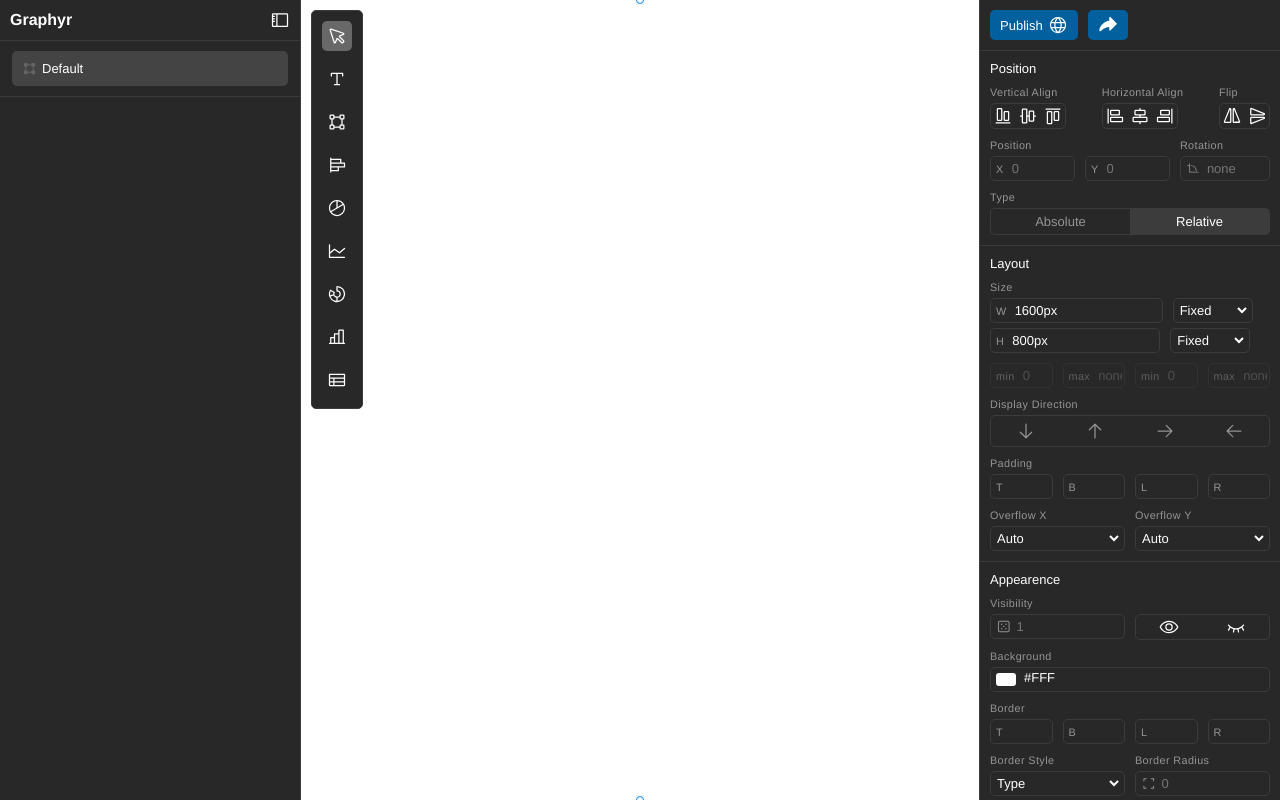
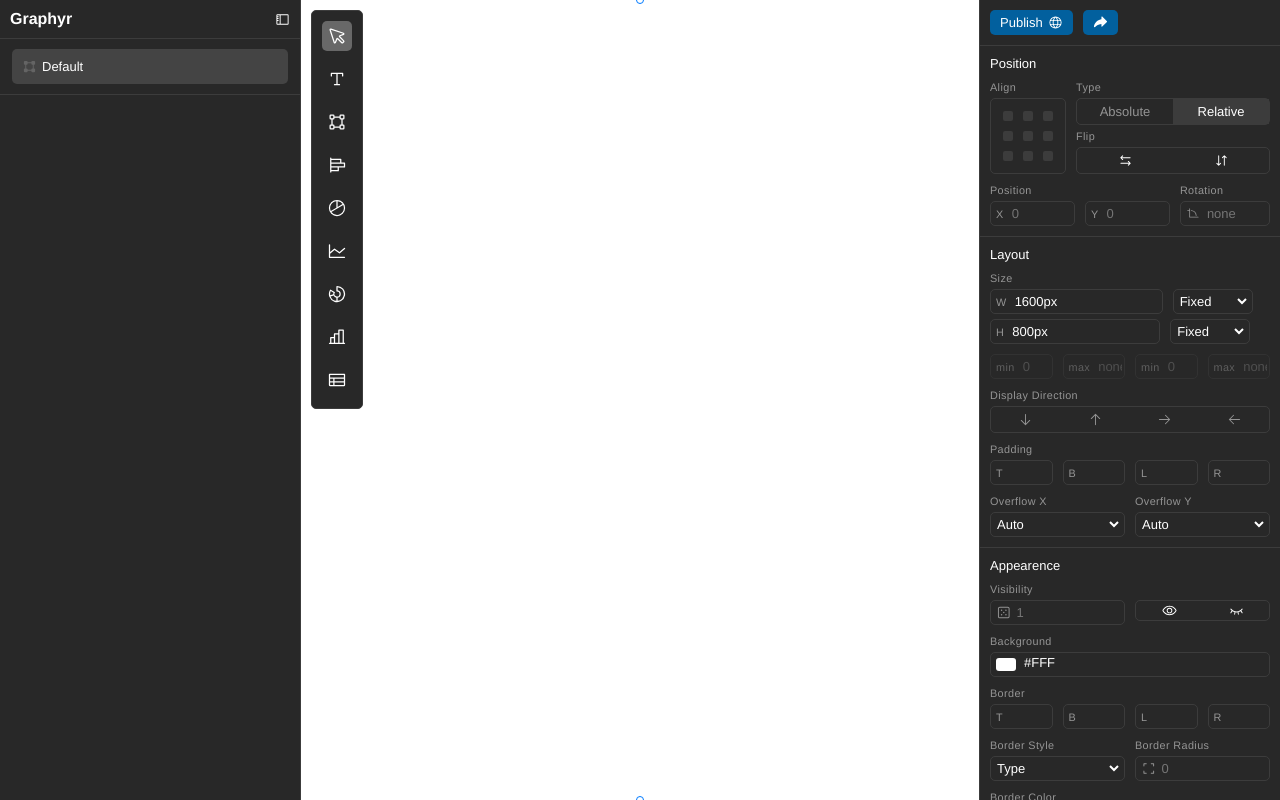
Before and after one commit to Gacktto/Graphyr, a React (Vite) app: page / in a window 1280 px wide. Built offline with nearby package versions, Linux system fonts and the light colour scheme.

Commit message:
refactor: refactor Rightbar structure and style

```diff
--- a/src/components/Canvas/Canvas.tsx
+++ b/src/components/Canvas/Canvas.tsx
@@ -489,6 +489,7 @@ export default function Canvas() {
             updateElementStyle(elementId, {
                 left: `${newLeft}px`,
                 top: `${newTop}px`,
+                margin: '',
             });
         };
 
--- a/src/components/GUI/Rightbar/sections/PositionSection.tsx
+++ b/src/components/GUI/Rightbar/sections/PositionSection.tsx
@@ -1,14 +1,8 @@
-import React from 'react';
+import React, { useState } from 'react';
 import styles from '../../../../styles/Sidebar.module.css';
 import {
-    AlignBottomIcon,
-    AlignLeftIcon,
-    AlignRightIcon,
-    AlignTopIcon,
-    AlignCenterHorizontalIcon,
-    AlignCenterVerticalIcon,
-    FlipHorizontalIcon,
-    FlipVerticalIcon,
+    ArrowsLeftRightIcon,
+    ArrowsDownUpIcon,
     AngleIcon,
 } from '@phosphor-icons/react';
 import type { ElementNode } from '../../../TreeView/TreeView';
@@ -19,8 +13,26 @@ interface PositionSectionProps {
     onStyleChange: (style: React.CSSProperties) => void;
 }
 
+const positionConfigs = [
+  { id: 'topLeft', style: { top: 0, left: 0, right: '', bottom: '', margin: 'auto' } },
+  { id: 'top', style: { top: 0, left: 0, right: 0, bottom: '', margin: 'auto' } },
+  { id: 'topRight', style: { top: 0, left: '', right: 0, bottom: '', margin: 'auto' } },
+  { id: 'left', style: { top: 0, left: 0, right: '', bottom: 0, margin: 'auto' } },
+  { id: 'center', style: { top: 0, left: 0, right: 0, bottom: 0, margin: 'auto' } },
+  { id: 'right', style: { top: 0, left: '', right: 0, bottom: 0, margin: 'auto' } },
+  { id: 'bottomLeft', style: { top: '', left: 0, right: '', bottom: 0, margin: 'auto' } },
+  { id: 'bottom', style: { top: '', left: 0, right: 0, bottom: 0, margin: 'auto' } },
+  { id: 'bottomRight', style: { top: '', left: '', right: 0, bottom: 0, margin: 'auto' } },
+];
+
 export const PositionSection: React.FC<PositionSectionProps> = React.memo(
     ({ selectedElement, computedStyles, onStyleChange }) => {
+        const [activePosition, setActivePosition] = useState<string | null>(null);
+
+        const handlePositionClick = (config: typeof positionConfigs[number]) => {
+            setActivePosition(config.id);
+            onStyleChange(config.style);
+        };
         return (
             <div className={styles.section}>
                 <div
@@ -30,50 +42,82 @@ export const PositionSection: React.FC<PositionSectionProps> = React.memo(
                     Position
                     {/* Row Start */}
                     <div className={styles.row}>
-                        <div className={styles.group}>
+                        <div className={`${styles.group}`} style={{height: "100%"}}>
                             <div className={styles.groupTitle}>
-                                Vertical Align
+                                Align
                             </div>
-                            <div className={styles.groupContent}>
-                                <AlignBottomIcon
-                                    className={`${styles.icon} ${styles.button}`}
-                                />
-                                <AlignCenterVerticalIcon
-                                    className={`${styles.icon} ${styles.button}`}
-                                />
-                                <AlignTopIcon
-                                    className={`${styles.icon} ${styles.button}`}
-                                />
+                            <div className={`${styles.groupContent}`}>
+                                <div className={styles.handlePosition}>
+                                    {positionConfigs.map((config) => (
+                                        <div
+                                            key={config.id}
+                                            className={`${styles.buttonPosition} ${
+                                                activePosition === config.id ? styles.active : ''
+                                            }`}
+                                            onClick={() => handlePositionClick(config)}
+                                        />
+                                    ))}
+                                </div>
                             </div>
                         </div>
-                        <div className={styles.group}>
-                            <div className={styles.groupTitle}>
-                                Horizontal Align
+
+                        <div className={`${styles.group} ${styles.fill}`}>
+                            <div className={styles.groupTitle}>Type</div>
+                            <div className={styles.groupChoices}>
+                                <div
+                                    className={`${styles.choice} ${selectedElement?.style?.position === "absolute" ? styles.active : styles.inactive}`}
+                                    onClick={() => {
+                                        const currentType =
+                                            selectedElement?.style?.position;
+                                        console.log(currentType);
+
+                                        onStyleChange({
+                                            position:
+                                                currentType === 'absolute'
+                                                    ? currentType
+                                                    : 'absolute',
+                                        });
+                                    }}
+                                    >
+                                        Absolute
+                                </div>
+                                <div
+                                    className={`${styles.choice} ${selectedElement?.style?.position === "relative" ? styles.active : styles.inactive}`}
+                                    onClick={() => {
+                                        const currentType =
+                                            selectedElement?.style?.position;
+                                        console.log(currentType);
+
+                                        onStyleChange({
+                                            position:
+                                                currentType === 'relative'
+                                                    ? currentType
+                                                    : 'relative',
+                                            top: "",
+                                            left: ""
+                                        });
+                                    }}
+                                    >
+                                        Relative
+                                </div>
                             </div>
-                            <div className={styles.groupContent}>
-                                <AlignLeftIcon
-                                    className={`${styles.icon} ${styles.button}`}
-                                />
-                                <AlignCenterHorizontalIcon
-                                    className={`${styles.icon} ${styles.button}`}
-                                />
-                                <AlignRightIcon
-                                    className={`${styles.icon} ${styles.button}`}
-                                />
-                            </div>
-                        </div>
-                        <div className={styles.group}>
-                            <div className={styles.groupTitle}>Flip</div>
-                            <div className={styles.groupContent}>
-                                <FlipHorizontalIcon
-                                    className={`${styles.icon} ${styles.button}`}
-                                />
-                                <FlipVerticalIcon
-                                    className={`${styles.icon} ${styles.button}`}
-                                />
+
+                            <div className={`${styles.group} ${styles.fill}`}>
+                                <div className={styles.groupTitle}>
+                                    Flip
+                                </div>
+                                <div className={styles.groupChoices}>
+                                    <div className={styles.choice}>
+                                        <ArrowsLeftRightIcon className={`${styles.icon}`}/>
+                                    </div>
+                                    <div className={styles.choice}>
+                                        <ArrowsDownUpIcon className={`${styles.icon}`}/>
+                                    </div>
+                                </div>
                             </div>
                         </div>
                     </div>
+
                     {/* Row Start */}
                     <div className={styles.row}>
                         <div className={styles.group}>
@@ -174,50 +218,6 @@ export const PositionSection: React.FC<PositionSectionProps> = React.memo(
                             </div>
                         </div>
                     </div>
-                    {/* Row Start */}
-                    <div className={styles.row}>
-                        <div className={`${styles.group} ${styles.fill}`}>
-                            <div className={styles.groupTitle}>Type</div>
-                            <div className={styles.groupChoices}>
-                                <div
-                                    className={`${styles.choice} ${selectedElement?.style?.position === "absolute" ? styles.active : styles.inactive}`}
-                                    onClick={() => {
-                                        const currentType =
-                                            selectedElement?.style?.position;
-                                        console.log(currentType);
-
-                                        onStyleChange({
-                                            position:
-                                                currentType === 'absolute'
-                                                    ? currentType
-                                                    : 'absolute',
-                                        });
-                                    }}
-                                    >
-                                        Absolute
-                                </div>
-                                <div
-                                    className={`${styles.choice} ${selectedElement?.style?.position === "relative" ? styles.active : styles.inactive}`}
-                                    onClick={() => {
-                                        const currentType =
-                                            selectedElement?.style?.position;
-                                        console.log(currentType);
-
-                                        onStyleChange({
-                                            position:
-                                                currentType === 'relative'
-                                                    ? currentType
-                                                    : 'relative',
-                                            top: "",
-                                            left: ""
-                                        });
-                                    }}
-                                    >
-                                        Relative
-                                </div>
-                            </div>
-                        </div>
-                    </div>
                 </div>
             </div>
         );
--- a/src/styles/Sidebar.module.css
+++ b/src/styles/Sidebar.module.css
@@ -42,7 +42,7 @@
 }
 
 .icon {
-    width: 20px;
+    width: 15px;
     height: fit-content;
 }
 
@@ -76,7 +76,7 @@
     gap: 5px;
 }
 
-.group.fill {
+.fill {
     width: 100%;
 }
 
@@ -207,3 +207,43 @@
     width: 20px;
     border-radius: 3px;
 }
+
+.handlePosition {
+    position: relative;
+    display: grid;
+    grid-template-columns: repeat(3, 1fr);
+    gap: 10px;
+    width: 100%;
+    box-sizing: border-box;
+    padding: 10px;
+}
+
+.buttonPosition {
+    position: relative;
+    width: 10px;
+    height: 10px;
+    border-radius: 2px;
+    background-color: #3c3c3c;
+    cursor: pointer;
+}
+
+.buttonPosition:hover {
+    background-color: #8d8d8d;
+}
+
+.buttonPosition.active {
+    background-color: white;
+    cursor: default;
+}
+
+.buttonPosition.active::before {
+    content: '';
+    position: absolute;
+    top: 50%;
+    left: 50%;
+    width: 15px;
+    height: 15px;
+    transform: translate(-50%, -50%);
+    border-radius: 2px;
+    border: 1px solid white;
+}
```
